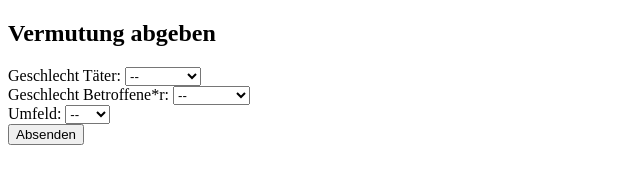
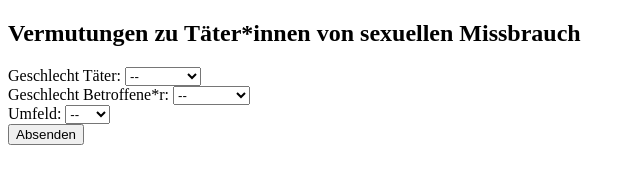
Before and after one commit to Zebile/Vermutungen, a plain HTML site: page frontend/index.html in a window 1280 px wide. Shown: the whole page, without its empty margins (0-640 px from the left). Drawn offline with nearby package versions, Linux system fonts and the light colour scheme.

Commit message:
Update index.html

```diff
--- a/frontend/index.html
+++ b/frontend/index.html
@@ -8,7 +8,7 @@
 </head>
 <body>
   <div id="form">
-    <h2>Vermutung abgeben</h2>
+    <h2>Vermutungen zu Täter*innen von sexuellen Missbrauch</h2>
     <form id="voteForm">
       <label>
         Geschlecht Täter:
```
